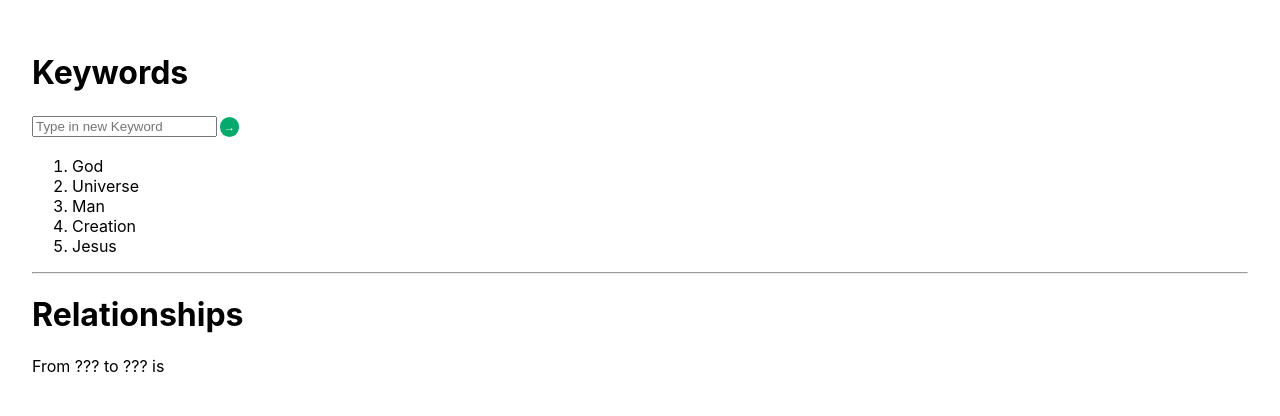
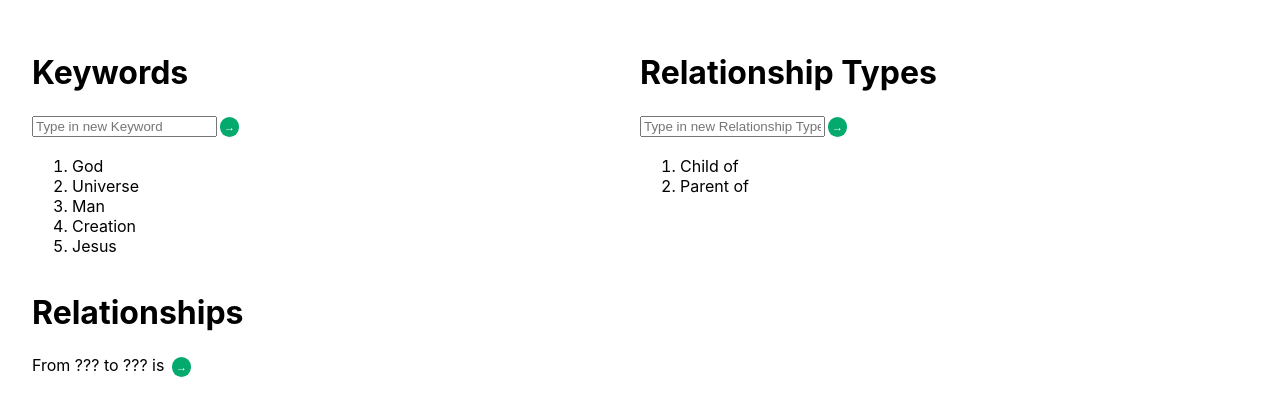
Before and after one commit to SimponGoril/wordtree, a Next.js app: page /keywords in a window 1280 px wide. Shown: the top 416 px of the page. Built offline with nearby package versions, Linux system fonts and the light colour scheme.

Commit message:
prepare Vercel keyword relationships demo

```diff
--- a/pages/keywords/index.tsx
+++ b/pages/keywords/index.tsx
@@ -9,6 +9,18 @@ export default function KeyWords() {
         title: string
     }
 
+    type RelationshipType = {
+        id: number,
+        name: string
+    }
+
+    type Relationship = {
+        id: number,
+        fromId: number,
+        toId: number,
+        typeId: number
+    }
+
     const [keywords, setKeywords] = useState<Keyword[]>([
         {id: 1, title: 'God'},
         {id: 2, title: 'Universe'},
@@ -16,14 +28,16 @@ export default function KeyWords() {
         {id: 4, title: 'Creation'},
         {id: 5, title: 'Jesus'},
     ])
+    const [relationshipTypes, setRelationshipTypes] = useState<RelationshipType[]>([
+        {id: 1, name: "Child of"},
+        {id: 2, name: "Parent of"}
+    ])
+    const [relationships, setRelationships] = useState<Relationship[]>([])
     const [newKeyword, setNewKeyword] = useState<string>("")
+    const [selectedRelationshipType, setSelectedRelationshipType] = useState<RelationshipType | undefined>(relationshipTypes[0])
+    const [newRelationshipType, setNewRelationshipType] = useState<string>("")
     const [keywordFrom, setKeywordFrom] = useState<Keyword | undefined>()
     const [keywordTo, setKeywordTo] = useState<Keyword | undefined>()
-
-    const relationshipType = [
-        {id: 1, name: "Child of"},
-        {id: 2, name: "Parent of"}
-    ]
 
     const isKeywordSelected = (kw: Keyword) => {
         if (keywordFrom && kw.id === keywordFrom.id) return true
@@ -36,18 +50,58 @@ export default function KeyWords() {
             <span className={isKeywordSelected(kw) ? styles.selectedKeyword : "" }>{kw.title}</span></li>})}</ol>
     }
 
+    const getRelationshipTypes = () => {
+        return <ol>{relationshipTypes.map(r => { return <li key={r.id}><span>{r.name}</span></li>})}</ol>
+    }
+
+    const getRelationships = () => {
+        const getRelationshipNameString = (r: Relationship)=> {
+            const findKw = (id: number) => {
+                return keywords.find(kw => kw.id === id)
+            }
+
+            const fromKw = findKw(r.fromId)
+            const toKw = findKw(r.toId)
+            const type = relationshipTypes.find(rt => rt.id === r.typeId)
+
+            return `${fromKw?.title} is ${type?.name} ${toKw?.title}`
+        }
+        return <ol>{relationships.map(r => { return <li key={r.id}>
+            <span>{getRelationshipNameString(r)} <button className={styles.removeButton} onClick={() => removeRelationshipHandler(r)}>x</button></span>
+            </li>})}</ol>
+    }
+
     const getRelationshipSelector = () => {
         if (!keywordFrom || !keywordTo) return
-        return <select>
-            {relationshipType.map(r => <option key={r.id} value={r.id}>{r.name}</option>)}
+        return <select onChange={e => setSelectedRelationshipType(relationshipTypes.find(rt => rt.id === Number(e.target.value)))}>
+            {relationshipTypes.map(r => <option key={r.id} value={r.id}>{r.name}</option>)}
         </select>
     }
 
     const addKeywordHandler = () => {
         if (!newKeyword) return
+        setKeywords([...keywords, {id: keywords.length + 1, title: newKeyword}])
+        setNewKeyword("")
+    }
 
-        setKeywords([...keywords, {id: 666, title: newKeyword}])
-        setNewKeyword("")
+    const addRelationshipTypeHandler = () => {
+        if (!newRelationshipType) return
+        setRelationshipTypes([...relationshipTypes, {id: relationshipTypes.length + 1, name: newRelationshipType}])
+        setNewRelationshipType("")
+    }
+
+    const addRelationshipHandler = () => {
+        if (!keywordFrom || !keywordTo || !selectedRelationshipType) return
+        setKeywordFrom(undefined)
+        setKeywordTo(undefined)
+        setRelationships([...relationships, {
+            id: relationships.length + 1 , fromId: keywordFrom.id, toId: keywordTo.id, typeId: selectedRelationshipType.id
+        }])
+    }
+
+    const removeRelationshipHandler = (relationship: Relationship) => {
+        if (!keywordFrom || !keywordTo || !selectedRelationshipType) return
+        setRelationships([...relationships.filter(r => r.id !== relationship.id), ])
     }
 
     const keywordClickHandler = (kw: Keyword) => {
@@ -62,13 +116,24 @@ export default function KeyWords() {
     }
 
     return <div className={styles.article}>
-            <h1>Keywords </h1>
-            <input value={newKeyword} onChange={e => setNewKeyword(e.target.value)} placeholder="Type in new Keyword" type={"text"}/>
-            <button className={styles.addWordButton} onClick={addKeywordHandler}>&rarr;</button>
-            {getKeywords()}
-            <hr/>
-            <h1>Relationships</h1>
-            From {keywordFrom ? keywordFrom.title : "???"} to {keywordTo ? keywordTo.title: "???"} is {getRelationshipSelector()}
-            {}
+            <div>
+                <div className={styles.leftColumn}>
+                    <h1>Keywords </h1>
+                    <input value={newKeyword} onChange={e => setNewKeyword(e.target.value)} placeholder="Type in new Keyword" type={"text"}/>
+                    <button className={styles.addButton} onClick={addKeywordHandler}>&rarr;</button>
+                    {getKeywords()}
+                </div>
+                <div className={styles.rightColumn}>
+                    <h1>Relationship Types</h1>
+                    <input value={newRelationshipType} onChange={e => setNewRelationshipType(e.target.value)} placeholder="Type in new Relationship Type" type={"text"}/>
+                    <button className={styles.addButton} onClick={addRelationshipTypeHandler}>&rarr;</button>
+                    {getRelationshipTypes()}
+                </div>
+            </div>
+            <div>
+                <h1>Relationships</h1>
+                From {keywordFrom ? keywordFrom.title : "???"} to {keywordTo ? keywordTo.title: "???"} is {getRelationshipSelector()} <button className={styles.addButton} onClick={addRelationshipHandler}>&rarr;</button>
+                {getRelationships()}
+            </div>
         </div>
 }
--- a/styles/Article.module.css
+++ b/styles/Article.module.css
@@ -1,5 +1,16 @@
 .article {
     padding: 2rem;
+    display: grid;
+}
+
+.leftColumn {
+    width: 50%;
+    float: left;
+}
+
+.rightColumn {
+    width: 50%;
+    float: right;
 }
 
 .articleLink {
@@ -10,8 +21,22 @@
     background-color: orange;
 }
 
-.addWordButton {
+.addButton {
     background-color: #04AA6D;
+    border: none;
+    color: white;
+    padding: 4px;
+    text-align: center;
+    text-decoration: none;
+    display: inline-block;
+    font-size: 11px;
+    cursor: pointer;
+    margin: 3px 3px;
+    border-radius: 10px;
+}
+
+.removeButton {
+    background-color: #da0909;
     border: none;
     color: white;
     padding: 4px;
```
